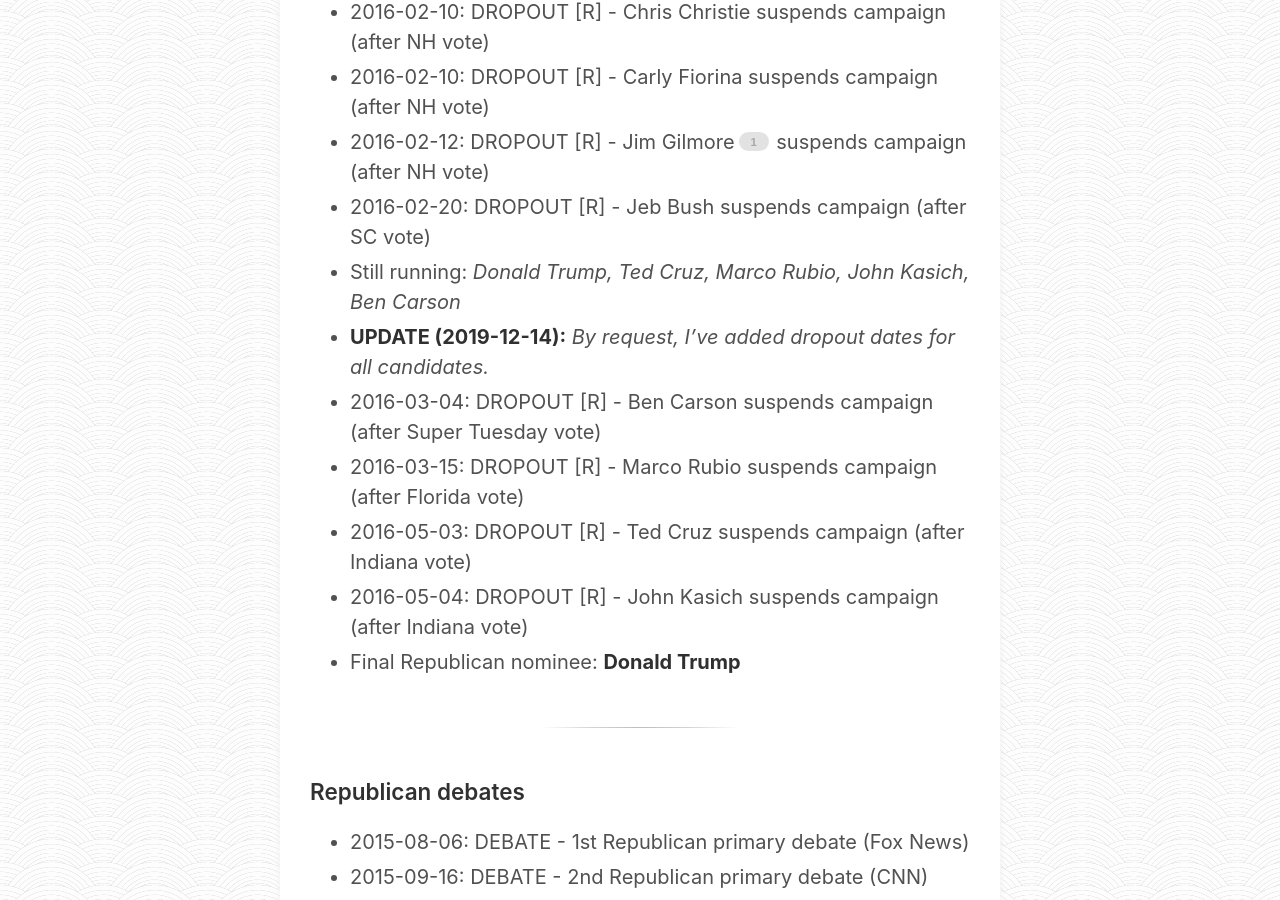
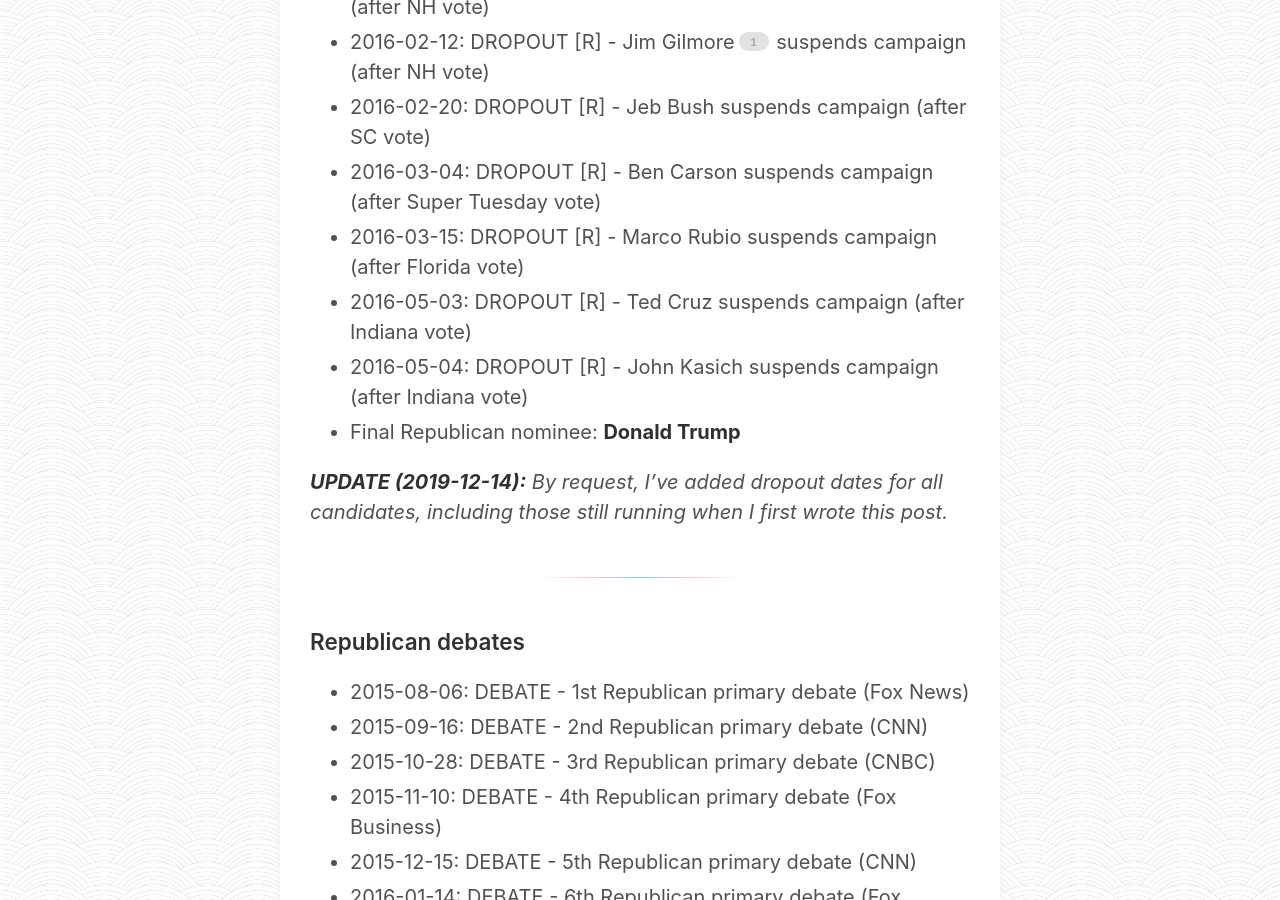
Before and after one commit to rkudeshi/rkudeshi.github.io, a Jekyll site: the page built from _posts/2016-02-21-2016-election-calendar.md, in a window 1280 px wide and 900 px high, scrolled down 2867 px. Built offline with Jekyll 4.4.1, drawn with Linux system fonts in a browser that asks for light colours; some of the changed text lies outside the part shown.

Commit message:
Update 2016-02-21-2016-election-calendar.md

```diff
--- a/_posts/2016-02-21-2016-election-calendar.md
+++ b/_posts/2016-02-21-2016-election-calendar.md
@@ -54,13 +52,13 @@
 * 2016-02-10: DROPOUT [R] - Carly Fiorina suspends campaign (after NH vote)
 * 2016-02-12: DROPOUT [R] - Jim Gilmore[^gilmore] suspends campaign (after NH vote)
 * 2016-02-20: DROPOUT [R] - Jeb Bush suspends campaign (after SC vote)
-* Still running: *Donald Trump, Ted Cruz, Marco Rubio, John Kasich, Ben Carson*
-* **UPDATE (2019-12-14):** *By request, I've added dropout dates for all candidates.*
 * 2016-03-04: DROPOUT [R] - Ben Carson suspends campaign (after Super Tuesday vote)
 * 2016-03-15: DROPOUT [R] - Marco Rubio suspends campaign (after Florida vote)
 * 2016-05-03: DROPOUT [R] - Ted Cruz suspends campaign (after Indiana vote)
 * 2016-05-04: DROPOUT [R] - John Kasich suspends campaign (after Indiana vote)
 * Final Republican nominee: **Donald Trump**
+
+<em>**UPDATE (2019-12-14):** By request, I've added dropout dates for all candidates, including those still running when I first wrote this post.</em>
 
 [^gilmore]: Yes, this is the same Jim Gilmore who got 12 votes in Iowa (*not* 12%...just 12 actual votes) and got [fewer votes in New Hampshire](https://en.wikipedia.org/wiki/New_Hampshire_Republican_primary,_2016#Candidates) than 3 candidates who had already dropped out.
 
```
Also changed, not shown: other parts of _posts/2016-02-21-2016-election-calendar.md (+0 -2 lines).
